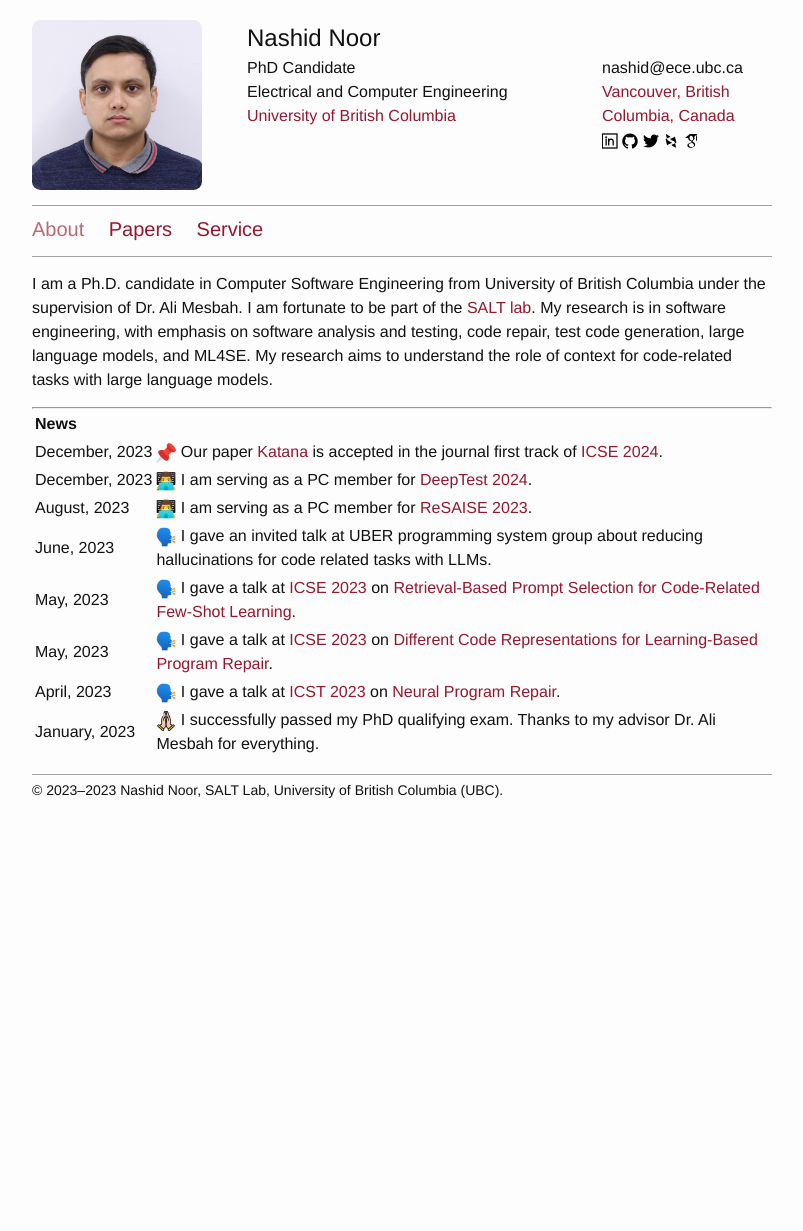
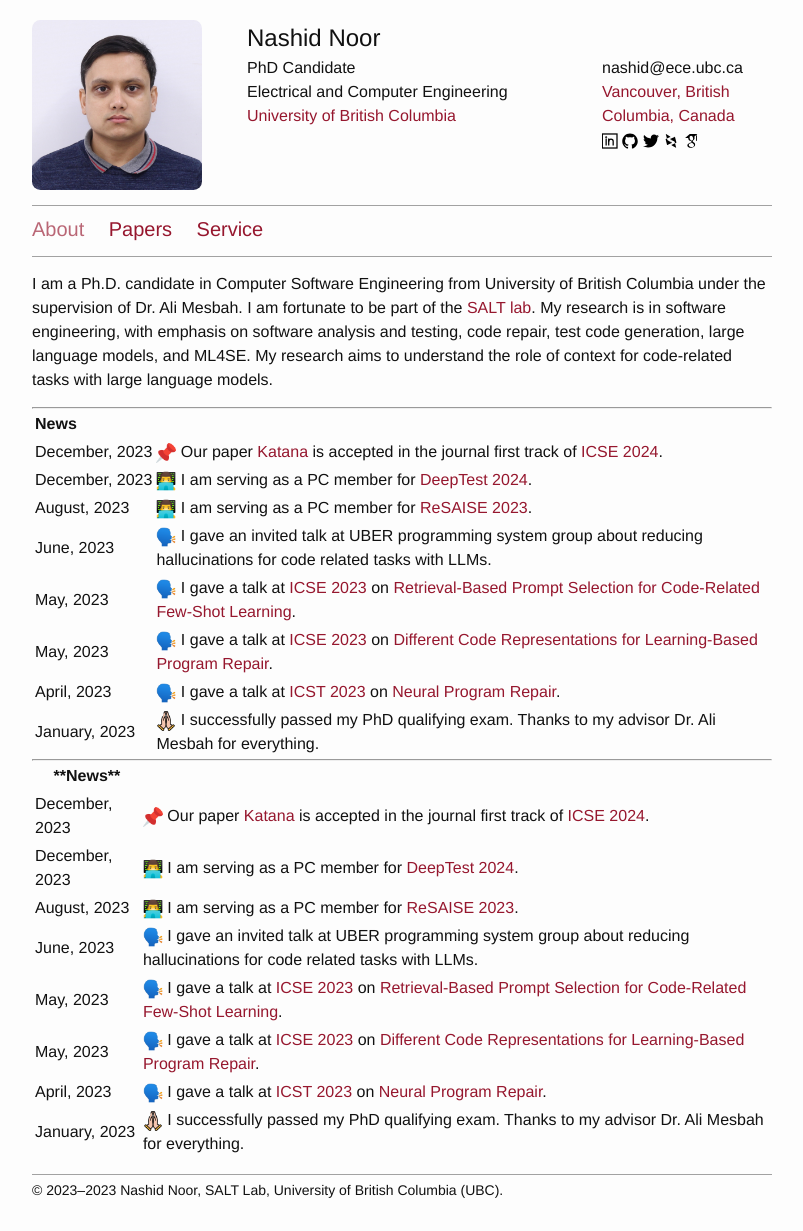
Before and after one commit to nashid/nashid.github.io, a Jekyll site: the page built from index.md, in a window 1280 px wide. Shown: the whole page, without its empty margins (238-1041 px from the left). Built offline with Jekyll 4.4.1, drawn with Linux system fonts in a browser that asks for light colours; before the commit the page ends 900 px from its top, so only the background shows below that.

Commit message:
try to fix formatting

```diff
--- a/index.md
+++ b/index.md
@@ -22,3 +22,44 @@ My research aims to understand the role of context for code-related tasks with l
 | May,&nbsp;2023       | <img src="./resources/images/icon-talk.png" width="20" height="20"> I gave a talk at [ICSE 2023](https://conf.researchr.org/home/icse-2023) on [Different Code Representations for Learning-Based Program Repair](https://nashid.github.io/resources/papers/reptory-emse22.pdf).    |
 | April,&nbsp;2023     | <img src="./resources/images/icon-talk.png" width="20" height="20"> I gave a talk at [ICST 2023](https://conf.researchr.org/home/icst-2023) on [Neural Program Repair](https://nashid.github.io/resources/papers/glance-icst23.pdf).                                                |
 | January,&nbsp;2023   | <img src="./resources/images/icon-pray.png" width="20" height="20"> I successfully passed my PhD qualifying exam. Thanks to my advisor Dr. Ali Mesbah for everything.                                                                                                               |
+
+---
+
+<table>
+  <tr>
+    <th style="vertical-align: top;">**News**</th>
+    <th>&nbsp;</th>
+  </tr>
+  <tr>
+    <td>December, 2023</td>
+    <td><img src="./resources/images/icon-pin.png" width="20" height="20"> Our paper <a href="https://nashid.github.io/resources/papers/katana-tosem23.pdf">Katana</a> is accepted in the journal first track of <a href="https://conf.researchr.org/home/icse-2024">ICSE 2024</a>.</td>
+  </tr>
+  <tr>
+    <td>December, 2023</td>
+    <td><img src="./resources/images/icon-paper-review.png" width="20" height="20"> I am serving as a PC member for <a href="https://conf.researchr.org/home/icse-2024/deeptest-2024">DeepTest 2024</a>.</td>
+  </tr>
+  <tr>
+    <td>August, 2023</td>
+    <td><img src="./resources/images/icon-paper-review.png" width="20" height="20"> I am serving as a PC member for <a href="https://resaise.github.io/2023/committee.html">ReSAISE 2023</a>.</td>
+  </tr>
+  <tr>
+    <td>June, 2023</td>
+    <td><img src="./resources/images/icon-talk.png" width="20" height="20"> I gave an invited talk at UBER programming system group about reducing hallucinations for code related tasks with LLMs.</td>
+  </tr>
+  <tr>
+    <td>May, 2023</td>
+    <td><img src="./resources/images/icon-talk.png" width="20" height="20"> I gave a talk at <a href="https://conf.researchr.org/home/icse-2023">ICSE 2023</a> on <a href="https://nashid.github.io/resources/papers/cedar-icse23.pdf">Retrieval-Based Prompt Selection for Code-Related Few-Shot Learning</a>.</td>
+  </tr>
+  <tr>
+    <td>May, 2023</td>
+    <td><img src="./resources/images/icon-talk.png" width="20" height="20"> I gave a talk at <a href="https://conf.researchr.org/home/icse-2023">ICSE 2023</a> on <a href="https://nashid.github.io/resources/papers/reptory-emse22.pdf">Different Code Representations for Learning-Based Program Repair</a>.</td>
+  </tr>
+  <tr>
+    <td>April, 2023</td>
+    <td><img src="./resources/images/icon-talk.png" width="20" height="20"> I gave a talk at <a href="https://conf.researchr.org/home/icst-2023">ICST 2023</a> on <a href="https://nashid.github.io/resources/papers/glance-icst23.pdf">Neural Program Repair</a>.</td>
+  </tr>
+  <tr>
+    <td>January, 2023</td>
+    <td><img src="./resources/images/icon-pray.png" width="20" height="20"> I successfully passed my PhD qualifying exam. Thanks to my advisor Dr. Ali Mesbah for everything.</td>
+  </tr>
+</table>
```
